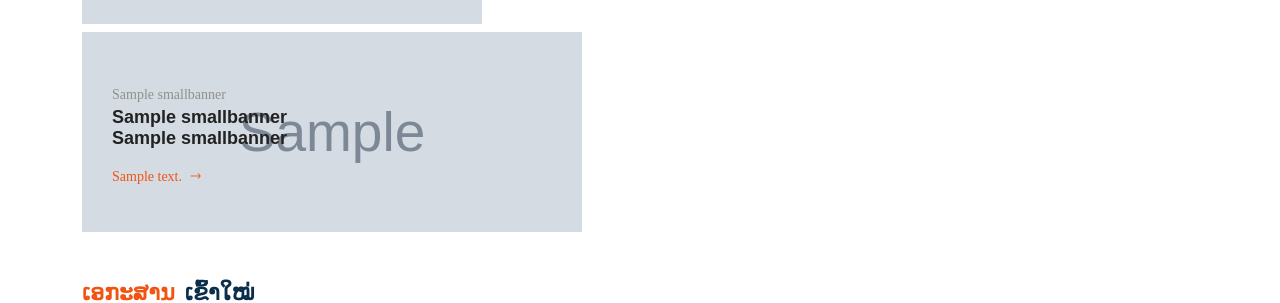
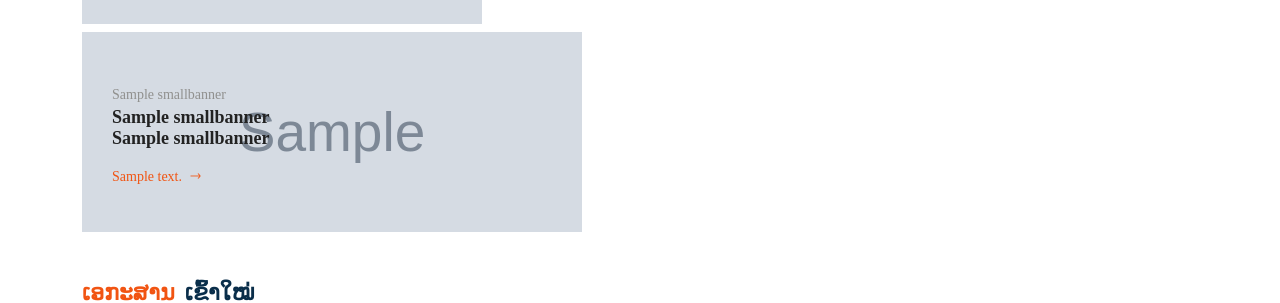
Before and after one commit to kikthepparsouk/duladoc_app, a Django app: page / in a window 1280 px wide. Shown: the part 1908-2211 px from the top of the page. Run offline with Django 5.2, Linux system fonts and the light colour scheme; tables that the repository leaves empty hold one stand-in row (values such as "Sample post"); grey boxes marked "Sample" are stand-in pictures; parts of the project's set-up code (start-up, migrations or seed data) failed here and were passed over; some libraries are stand-ins or nearby versions.

Commit message:
edit_home_braner

```diff
--- a/templates/pages/home.html
+++ b/templates/pages/home.html
@@ -496,14 +496,13 @@ Duladoc - Your Trusted Document Management Solution
         <div class="container">
             <div class="row">
                 {% for banner in small_banner %}
-                <div class="col-lg-4 col-md-6">
+                <div class="col-lg-4 col-md-6 mr-5">
                     <div class="banner-img wow fadeIn animated">
                         <img loading="lazy" src="{{ banner.image.url }}" alt="{{ banner.title }}" style="min-width: 500px; max-height: 200px; max-width: 500px; max-height: 200px;">
                         <div class="banner-text" style="font-family: phetsarath ot;">
-                            <span>{{ banner.title }}</span>
-                            <h4>{{ banner.subtitle_one }}<br>{{ banner.subtitle_two }}</h4>
-                            <a href="{{ banner.button_link }}">{{ banner.button_text }} <i
-                                    class="fi-rs-arrow-right"></i></a>
+                            <span style="font-family: phetsarath ot;">{{ banner.title }}</span>
+                            <h4 style="font-family: phetsarath ot;">{{ banner.subtitle_one }}<br>{{ banner.subtitle_two }}</h4>
+                            <a href="{{ banner.button_link }}">{{ banner.button_text }} <i class="fi-rs-arrow-right"></i></a>
                         </div>
                     </div>
                 </div>
```
